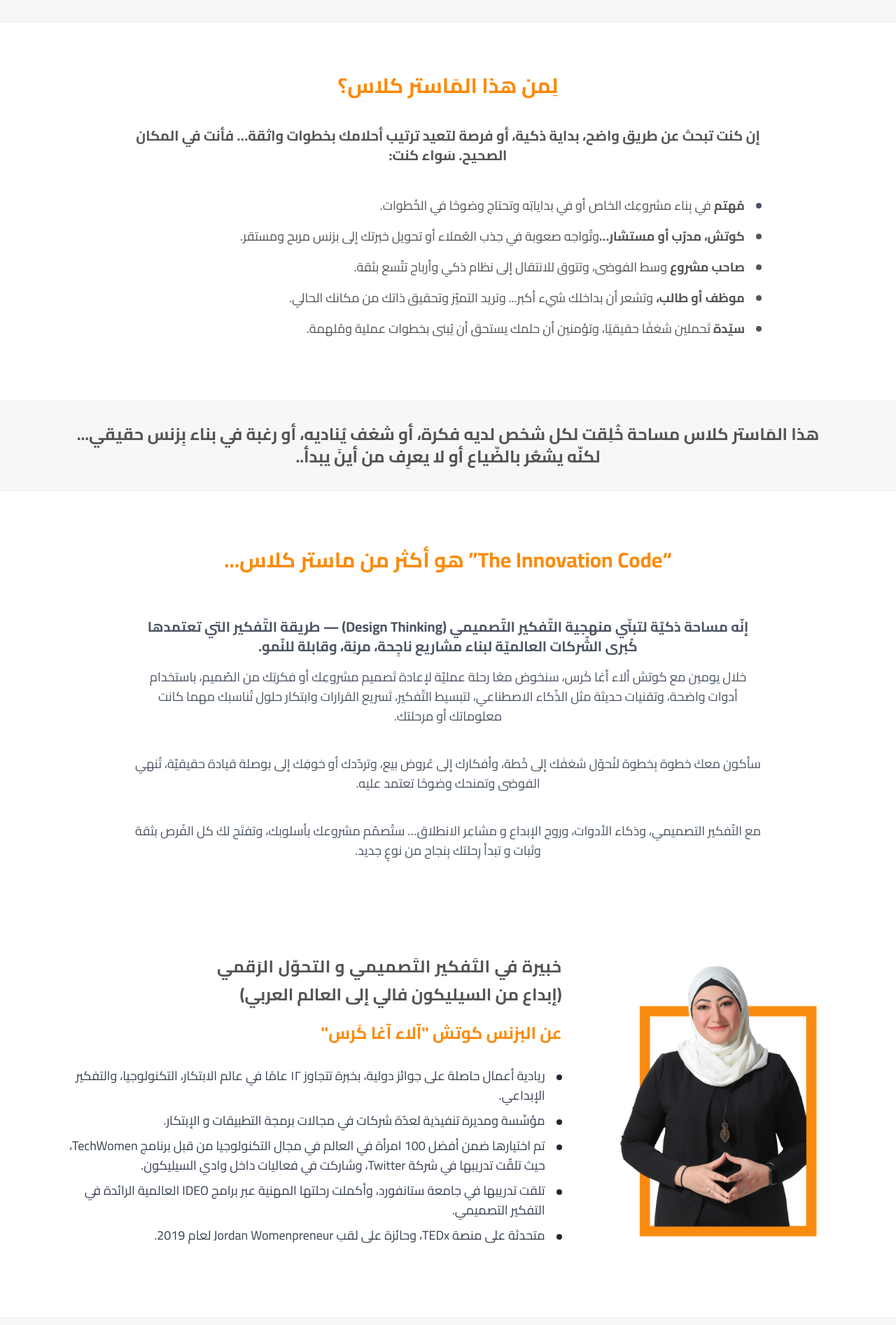
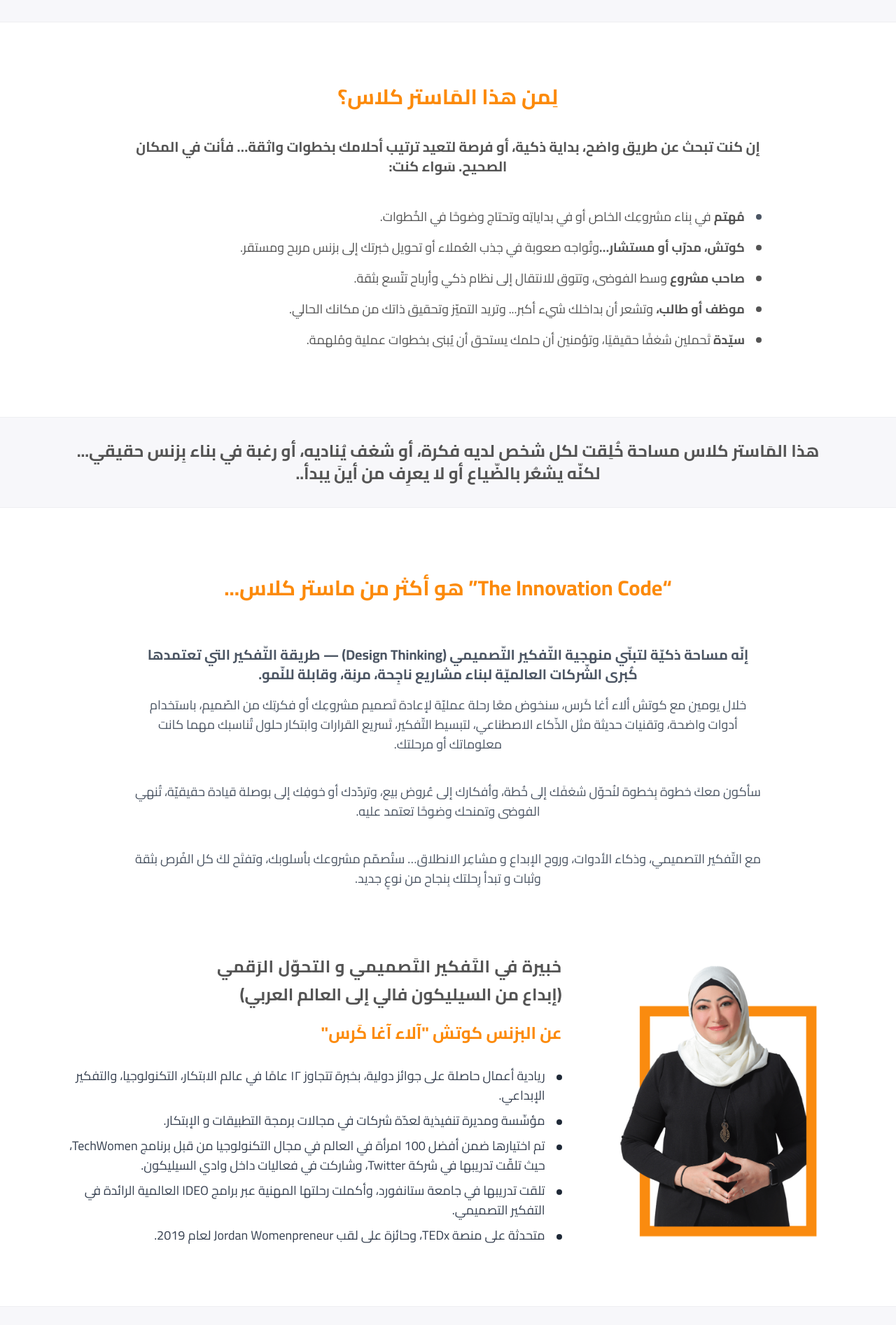
Before and after one commit to Dweirii/C-SQUAD-Master-Class, a Next.js app: page / in a window 1280 px wide. Shown: the part 766-2660 px from the top of the page at 70% size. Built offline with nearby package versions, Linux system fonts and the light colour scheme.

Commit message:
fox the spaceing

```diff
--- a/components/ar/coach-intro.tsx
+++ b/components/ar/coach-intro.tsx
@@ -11,7 +11,7 @@ export default function CoachIntroArabic() {
   ]
 
   return (
-    <section className="bg-white pb-10 sm:pb-20">
+    <section className="bg-white pb-8 lg:pb-16 sm:pb-20">
       <div className="max-w-6xl mx-auto px-6 sm:py-10 lg:py-4">
         <div className="grid lg:grid-cols-3 gap-12 lg:gap-16 items-start">
           {/* ✅ Mobile Title Section */}
--- a/components/ar/master-class-description.tsx
+++ b/components/ar/master-class-description.tsx
@@ -1,7 +1,7 @@
 export default function MasterclassDescriptionArabic() {
   return (
     <section className="bg-white">
-      <div className="max-w-6xl mx-auto px-6 py-14 sm:py-16 lg:py-14 lg:pt-20">
+      <div className="max-w-6xl mx-auto px-6 py-14 sm:py-16 lg:py-4 lg:pt-24">
         <div className="max-w-4xl mx-auto">
           {/* Heading */}
           <div className="text-center mb-12 sm:mb-16">
--- a/components/ar/masterClass-audienace.tsx
+++ b/components/ar/masterClass-audienace.tsx
@@ -1,10 +1,10 @@
   export default function MasterclassAudienceArabic() {
     return (
-    <section className="bg-white py-14 sm:py-16 lg:py-6">
+    <section className="bg-white py-14 sm:py-16 lg:py-8">
       <div className="max-w-6xl mx-auto px-6 sm:my-12">
         <div className="max-w-4xl mx-auto">
           {/* Title */}
-          <div className="text-center pb-4 lg:pb-2 sm:mb-8">
+          <div className="text-center pb-4 pt-4 lg:pt-2 lg:pb-2 sm:mb-8">
             <h2 className="text-2xl sm:text-2xl md:text-3xl font-bold text-[#FC8A0A] leading-tight">
               لِمن هذا المَاستر كلاس؟
             </h2>
--- a/components/ar/registration-form.tsx
+++ b/components/ar/registration-form.tsx
@@ -104,7 +104,7 @@ export default function RegistrationFormArabic() {
   }
 
   return (
-    <section className="py-10 sm:py-14 lg:py-4 lg:mb-24 sm:mb-8">
+    <section className="py-10 sm:py-14 lg:py-2 lg:mb-24 sm:mb-8">
       <div className="max-w-6xl mx-auto px-6">
         <div className="text-center mb-10 sm:mb-12 lg:mb-16">
           <h1 className="text-xl sm:text-2xl md:text-3xl font-bold text-[#FC8A0A] mb-4 sm:mb-6 lg:mb-12">
--- a/components/ar/testimonials.tsx
+++ b/components/ar/testimonials.tsx
@@ -215,7 +215,7 @@ export default function TestimonialsArabicCarousel() {
   const numDisplayRows = columnsInGrid > 0 ? Math.ceil(currentTestimonials.length / columnsInGrid) : 0
 
   return (
-    <section className="bg-white overflow-hidden lg:py-12 sm:py-16">
+    <section className="bg-white overflow-hidden lg:py-6 sm:py-16">
       <div className="max-w-6xl mx-auto px-6 py-10 sm:py-16">
         <div className="text-center mb-10 sm:mb-12">
           <h2 className="text-2xl md:text-3xl font-bold text-[#FC8A0A] mb-4 leading-tight">
@@ -310,8 +310,8 @@ export default function TestimonialsArabicCarousel() {
 
 function TestimonialCardArabic({ testimonial }: { testimonial: any }) {
   return (
-    <div className="bg-white p-4 sm:p-6 h-full flex flex-col transition-all duration-500 ease-out border border-gray-100 hover:border-[#FC8A0A]/30 group relative overflow-hidden rounded-lg shadow-sm hover:shadow-xl">
-      <div className="absolute inset-0 bg-gradient-to-br from-[#FC8A0A]/5 to-transparent opacity-0 group-hover:opacity-100 transition-opacity duration-500 rounded-lg"></div>
+    <div className="bg-white p-4 sm:p-6 h-full flex flex-col transition-all duration-500 ease-out border border-gray-100 hover:border-[#FC8A0A]/30 group relative overflow-hidden rounded-none shadow-sm hover:shadow-xl">
+      <div className="absolute inset-0 bg-gradient-to-br from-[#FC8A0A]/5 to-transparent opacity-0 group-hover:opacity-100 transition-opacity duration-500 rounded-none"></div>
       <div className="text-[#FC8A0A] mb-3 sm:mb-4 relative z-10 transition-transform duration-300 group-hover:scale-110">
         <Quote className="w-5 h-5 sm:w-6 sm:h-6" />
       </div>
--- a/components/ar/what-you-will-learn.tsx
+++ b/components/ar/what-you-will-learn.tsx
@@ -3,10 +3,10 @@ import Image from "next/image"
 
 export default function MasterclassBenefitsSection() {
   return (
-    <section className="bg-white py-16 sm:py-20 lg:py-20">
+    <section className="bg-white py-16 sm:py-20 lg:py-12">
       <div className="max-w-7xl mx-auto px-6">
         {/* Header */}
-        <div className="text-center mb-10 lg:mt-6">
+        <div className="text-center mb-10 lg:mt-10">
           <h2 className="text-2xl sm:text-2xl md:text-3xl lg:text-3xl font-bold text-[#FC8A0A] leading-tight mb-6">
             على ماذا ستحصل خلال يومين فقط؟
           </h2>
```
